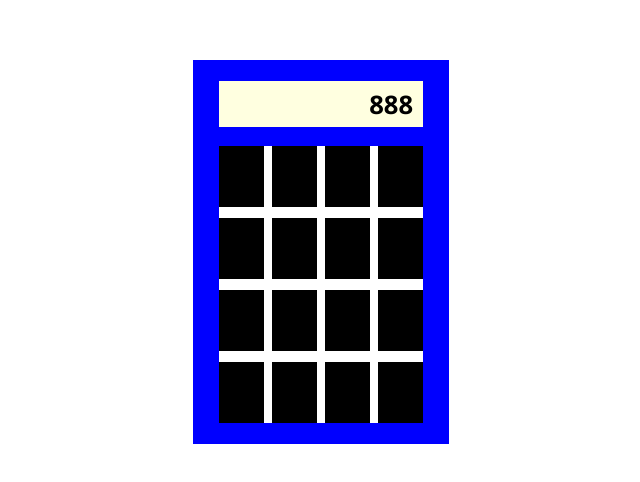
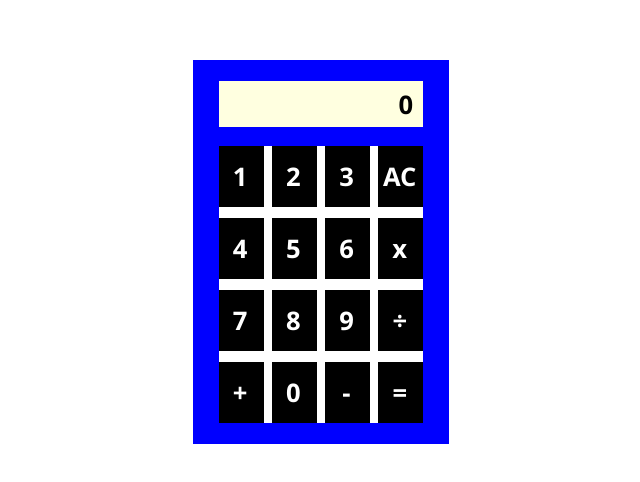
Before and after one commit to QPALZM1234567/calculator, a plain HTML site: page index.html in a window 1280 px wide. Shown: the part 148-630 px from the top of the page, without its empty margins (319-959 px from the left). Drawn offline with Linux system fonts and the light colour scheme.

Commit message:
Add textContent to all the buttons

```diff
--- a/index.html
+++ b/index.html
@@ -12,7 +12,7 @@
     <div class="container">
         <div class="back">
             <div class="screen">
-                <p>888</p>
+                <p>0</p>
             </div>
 
             <div class="buttons">
--- a/script.js
+++ b/script.js
@@ -2,24 +2,38 @@ const btns = document.querySelector(".buttons");
 
 for (let i = 0; i < 16; i++) {
     let div = document.createElement('div');
+    div.style.display = 'flex';
+    div.style.justifyContent = 'center';
+    div.style.alignItems = 'center';
+    let p = document.createElement('p');
+    p.style.color = 'white';
     if (i < 12 && i % 4 < 3) {
         let temp = Math.floor(i / 4) * 3 + i % 4 + 1;
         div.classList.add(`${temp}`);
+        p.textContent = temp;
     } else if (i === 3) {
         div.classList.add('clear');
+        p.textContent = 'AC';
     } else if (i === 7) {
         div.classList.add('x');
+        p.textContent = 'x';
     } else if (i === 11) {
         div.classList.add('divide');
+        p.textContent = '÷';
     } else if (i === 12) {
         div.classList.add('plus');
+        p.textContent = '+';
     } else if (i === 13) {
         div.classList.add('0');
+        p.textContent = 0;
     } else if (i === 14) {
         div.classList.add('minus');
+        p.textContent = '-';
     } else {
         div.classList.add('equals');
+        p.textContent = '=';
     }
     div.classList.add('button');
+    div.appendChild(p);
     btns.appendChild(div);
 }
```
